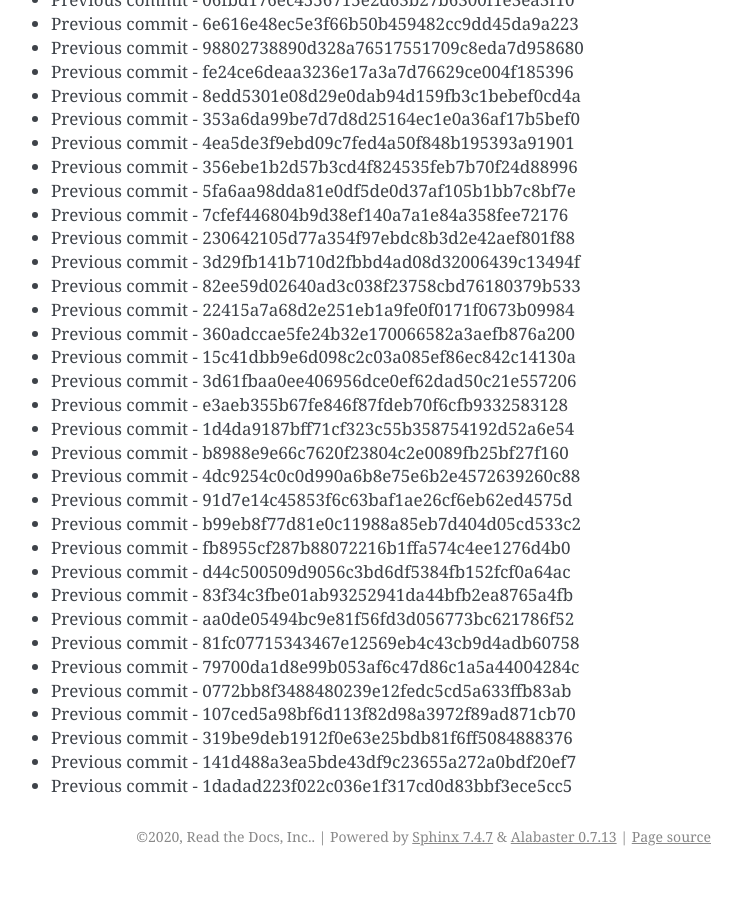
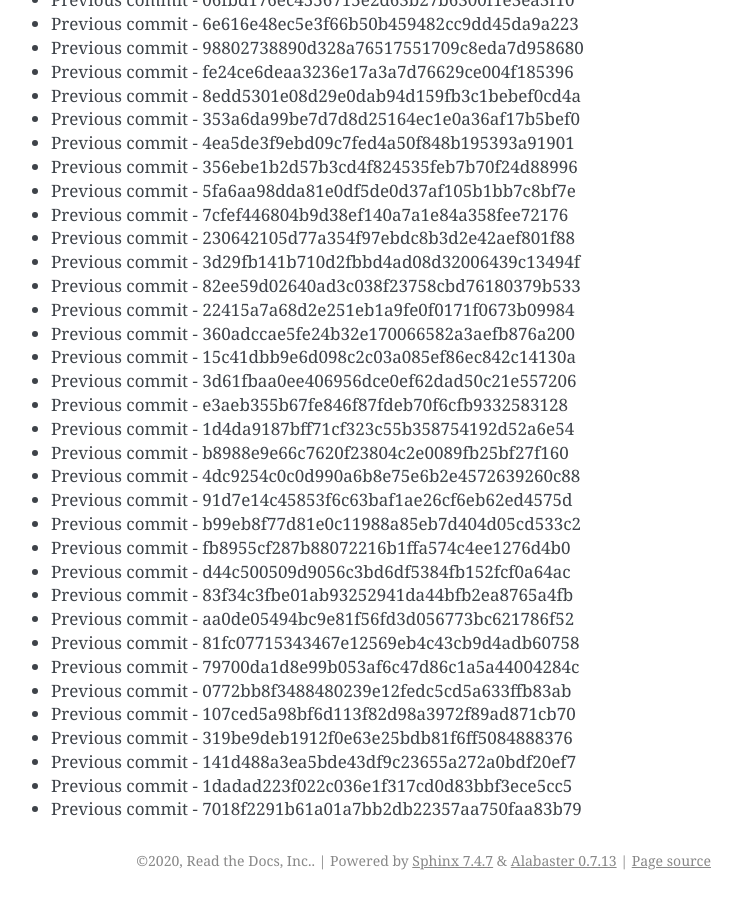
Before and after one commit to readthedocs/rtd-git-stresstest, a Sphinx documentation site: the page built from docs/updates.rst, in a window 1280 px wide and 900 px high, scrolled down 50462 px. Shown: the whole window, without its empty margins (399-1141 px from the left). Built offline with Sphinx 7.4.7, drawn with Linux system fonts in a browser that asks for light colours; before the commit the page ends 51338 px from its top, so only the background shows below that.

Commit message:
Generating commit from previous: 7018f2291b61a01a7bb2db22357aa750faa83b79

```diff
--- a/docs/updates.rst
+++ b/docs/updates.rst
@@ -2152,3 +2152,4 @@ It can be tested for any performance characteristics.
 * Previous commit - 319be9deb1912f0e63e25bdb81f6ff5084888376
 * Previous commit - 141d488a3ea5bde43df9c23655a272a0bdf20ef7
 * Previous commit - 1dadad223f022c036e1f317cd0d83bbf3ece5cc5
+* Previous commit - 7018f2291b61a01a7bb2db22357aa750faa83b79
```
